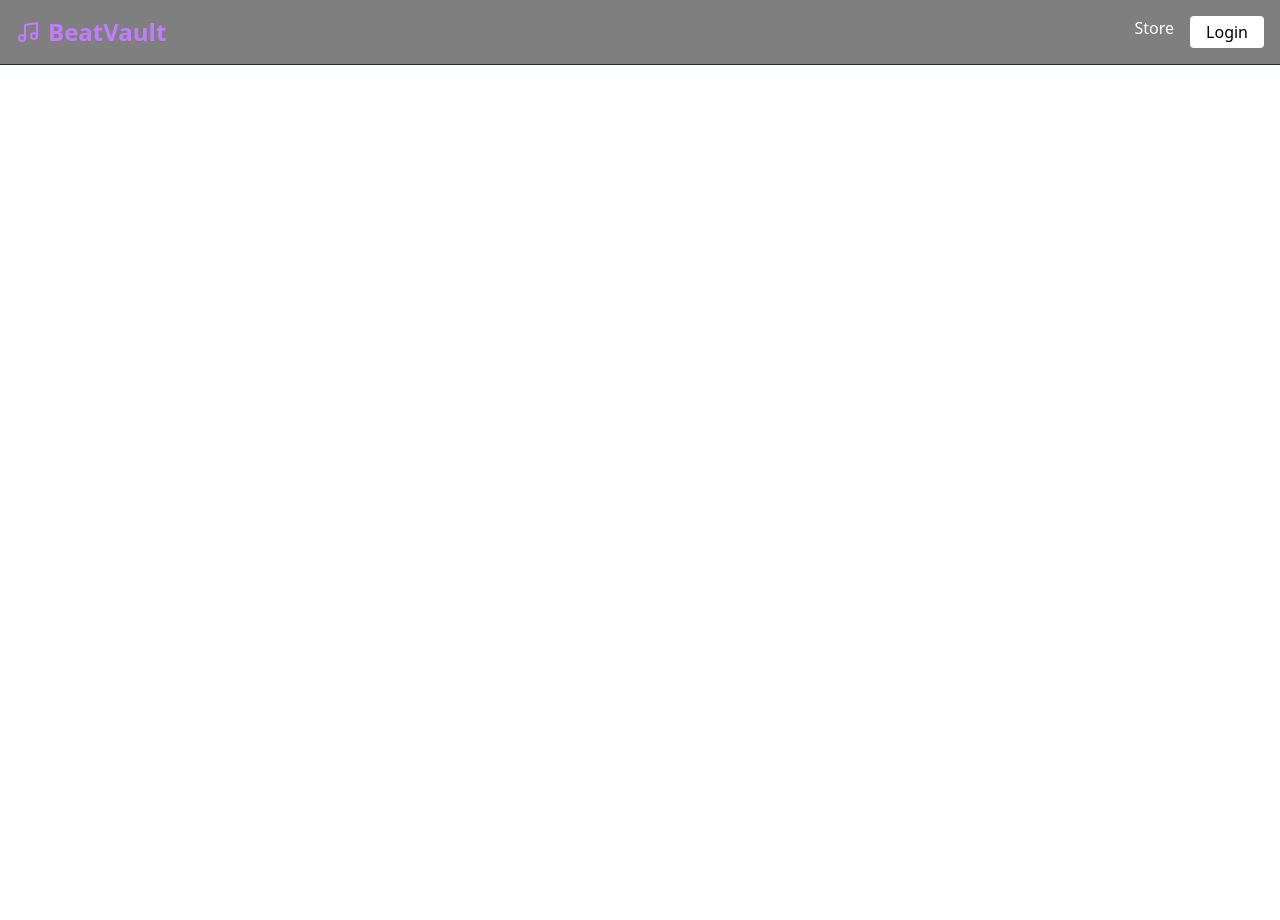
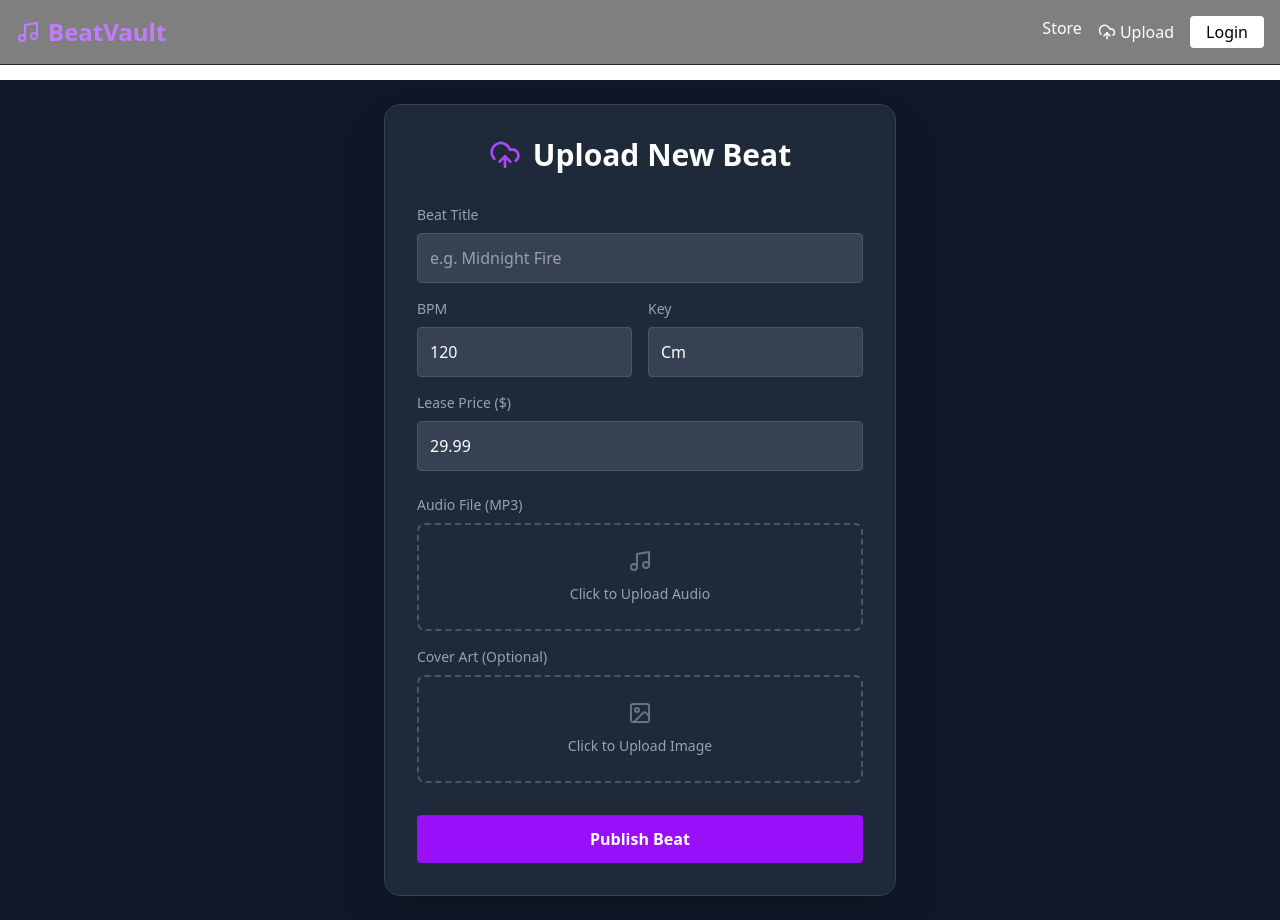
Before and after one commit to heshdivine/BeatVault, a React (Vite) app in the folder beatvault-client/: page /upload in a window 1280 px wide. Before the commit the page ends 800 px from the top, so only its background shows below. Built offline with nearby package versions, Linux system fonts and the light colour scheme.

Commit message:
feat: add beat upload page with form for audio and cover art, and integrate into client routing and navigation.

```diff
--- a/beatvault-client/src/App.tsx
+++ b/beatvault-client/src/App.tsx
@@ -1,8 +1,9 @@
 import { BrowserRouter, Routes, Route, Link } from 'react-router-dom';
 import HomePage from './pages/HomePage'; // Ensure path is correct
 import LoginPage from './pages/LoginPage'; // Ensure path is correct
-import { Music } from 'lucide-react';
+import { Music, UploadCloud } from 'lucide-react';
 import AuctionPage from './pages/AuctionPage';
+import UploadPage from './pages/UploadPage';
 
 function App() {
   return (
@@ -15,11 +16,16 @@ function App() {
           </Link>
           <div className="flex gap-4">
             <Link to="/" className="hover:text-purple-400 transition">Store</Link>
+            <Link to="/upload" className="hover:text-purple-400 transition flex items-center gap-1">
+              <UploadCloud size={18} /> Upload
+            </Link>
             <Link to="/login" className="bg-white text-black px-4 py-1 rounded hover:bg-gray-200 transition font-medium">
               Login
             </Link>
           </div>
         </div>
+
+
       </nav>
 
       {/* Main Content Area */}
@@ -28,6 +34,7 @@ function App() {
           <Route path="/" element={<HomePage />} />
           <Route path="/login" element={<LoginPage />} />
           <Route path="/auction/:id" element={<AuctionPage />} />
+          <Route path="/upload" element={<UploadPage />} />
         </Routes>
       </div>
     </BrowserRouter>
--- /dev/null
+++ b/beatvault-client/src/pages/UploadPage.tsx
@@ -0,0 +1,159 @@
+import { useState } from 'react';
+import agent from '../api/agent';
+import { UploadCloud, Music, Image as ImageIcon } from 'lucide-react';
+import { useNavigate } from 'react-router-dom';
+
+export default function UploadPage() {
+    const navigate = useNavigate();
+    const [loading, setLoading] = useState(false);
+
+    // State for Text Fields
+    const [formData, setFormData] = useState({
+        title: '',
+        bpm: 120,
+        key: 'Cm',
+        leasePrice: 29.99
+    });
+
+    // State for Files (Separate because they are objects, not strings)
+    const [audioFile, setAudioFile] = useState<File | null>(null);
+    const [coverFile, setCoverFile] = useState<File | null>(null);
+
+    const handleSubmit = async (e: React.FormEvent) => {
+        e.preventDefault();
+        if (!audioFile) {
+            alert("Please upload an MP3 file!");
+            return;
+        }
+
+        setLoading(true);
+
+        try {
+            // 1. Create the FormData Package
+            // We cannot send JSON. We must pack it into a virtual "Form"
+            const data = new FormData();
+
+            // Add Text
+            data.append('title', formData.title);
+            data.append('bpm', formData.bpm.toString());
+            data.append('key', formData.key);
+            data.append('leasePrice', formData.leasePrice.toString());
+
+            // Add Files (Must match the Backend Name "audioFile")
+            data.append('audioFile', audioFile);
+
+            if (coverFile) {
+                data.append('coverImage', coverFile);
+            }
+
+            // 2. Send to API
+            await agent.Beats.create(data);
+
+            alert('Beat Uploaded Successfully!');
+            navigate('/'); // Go back to store
+        } catch (error) {
+            console.error(error);
+            alert('Upload failed. Check console.');
+        } finally {
+            setLoading(false);
+        }
+    };
+
+    return (
+        <div className="min-h-screen bg-gray-900 text-white flex justify-center items-center p-6">
+            <form onSubmit={handleSubmit} className="bg-gray-800 p-8 rounded-2xl shadow-2xl border border-gray-700 w-full max-w-lg">
+                <h2 className="text-3xl font-bold mb-8 text-center flex items-center justify-center gap-3">
+                    <UploadCloud className="text-purple-500" size={32} />
+                    Upload New Beat
+                </h2>
+
+                {/* Title */}
+                <div className="mb-4">
+                    <label className="block text-gray-400 text-sm mb-2">Beat Title</label>
+                    <input
+                        className="w-full bg-gray-700 p-3 rounded border border-gray-600 focus:border-purple-500 outline-none transition"
+                        placeholder="e.g. Midnight Fire"
+                        value={formData.title}
+                        onChange={e => setFormData({ ...formData, title: e.target.value })}
+                        required
+                    />
+                </div>
+
+                {/* Grid for BPM & Key */}
+                <div className="grid grid-cols-2 gap-4 mb-4">
+                    <div>
+                        <label className="block text-gray-400 text-sm mb-2">BPM</label>
+                        <input
+                            type="number"
+                            className="w-full bg-gray-700 p-3 rounded border border-gray-600 focus:border-purple-500 outline-none"
+                            value={formData.bpm}
+                            onChange={e => setFormData({ ...formData, bpm: parseInt(e.target.value) })}
+                            required
+                        />
+                    </div>
+                    <div>
+                        <label className="block text-gray-400 text-sm mb-2">Key</label>
+                        <input
+                            className="w-full bg-gray-700 p-3 rounded border border-gray-600 focus:border-purple-500 outline-none"
+                            placeholder="e.g. Cm"
+                            value={formData.key}
+                            onChange={e => setFormData({ ...formData, key: e.target.value })}
+                            required
+                        />
+                    </div>
+                </div>
+
+                {/* Price */}
+                <div className="mb-6">
+                    <label className="block text-gray-400 text-sm mb-2">Lease Price ($)</label>
+                    <input
+                        type="number" step="0.01"
+                        className="w-full bg-gray-700 p-3 rounded border border-gray-600 focus:border-purple-500 outline-none"
+                        value={formData.leasePrice}
+                        onChange={e => setFormData({ ...formData, leasePrice: parseFloat(e.target.value) })}
+                        required
+                    />
+                </div>
+
+                {/* FILE UPLOAD: AUDIO */}
+                <div className="mb-4">
+                    <label className="block text-gray-400 text-sm mb-2">Audio File (MP3)</label>
+                    <div className="relative border-2 border-dashed border-gray-600 rounded-lg p-6 hover:border-purple-500 transition group text-center cursor-pointer">
+                        <input
+                            type="file" accept="audio/*"
+                            className="absolute inset-0 w-full h-full opacity-0 cursor-pointer"
+                            onChange={e => setAudioFile(e.target.files ? e.target.files[0] : null)}
+                        />
+                        <Music className="mx-auto mb-2 text-gray-500 group-hover:text-purple-400" />
+                        <span className="text-sm text-gray-400 group-hover:text-white">
+                            {audioFile ? audioFile.name : "Click to Upload Audio"}
+                        </span>
+                    </div>
+                </div>
+
+                {/* FILE UPLOAD: COVER */}
+                <div className="mb-8">
+                    <label className="block text-gray-400 text-sm mb-2">Cover Art (Optional)</label>
+                    <div className="relative border-2 border-dashed border-gray-600 rounded-lg p-6 hover:border-purple-500 transition group text-center cursor-pointer">
+                        <input
+                            type="file" accept="image/*"
+                            className="absolute inset-0 w-full h-full opacity-0 cursor-pointer"
+                            onChange={e => setCoverFile(e.target.files ? e.target.files[0] : null)}
+                        />
+                        <ImageIcon className="mx-auto mb-2 text-gray-500 group-hover:text-purple-400" />
+                        <span className="text-sm text-gray-400 group-hover:text-white">
+                            {coverFile ? coverFile.name : "Click to Upload Image"}
+                        </span>
+                    </div>
+                </div>
+
+                <button
+                    disabled={loading}
+                    className="w-full bg-purple-600 hover:bg-purple-700 text-white font-bold py-3 rounded transition disabled:bg-purple-900"
+                >
+                    {loading ? "Uploading..." : "Publish Beat"}
+                </button>
+            </form>
+        </div>
+    );
+}
```
Also changed, not shown: 1 other file (tests, documents, lock files or other folders).
